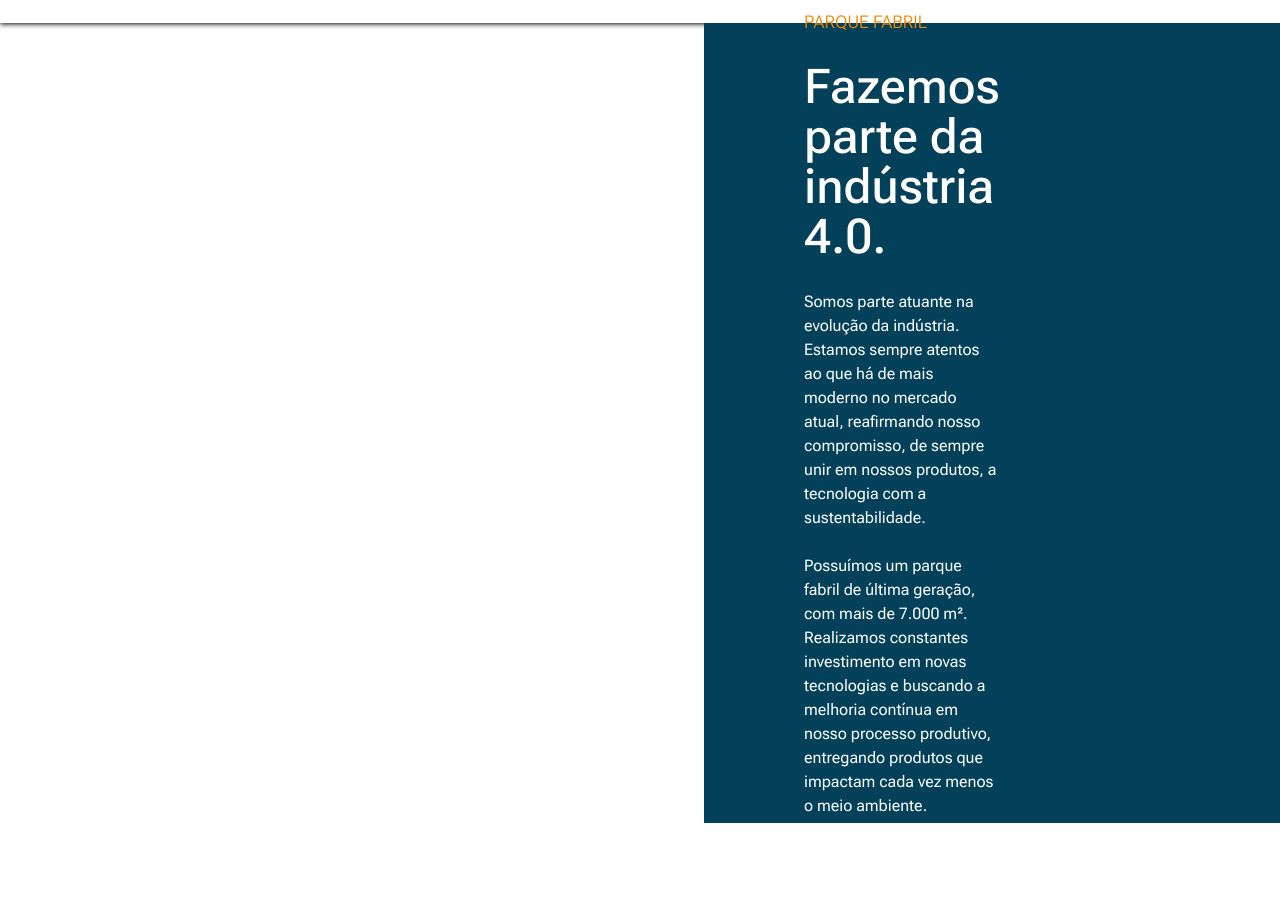
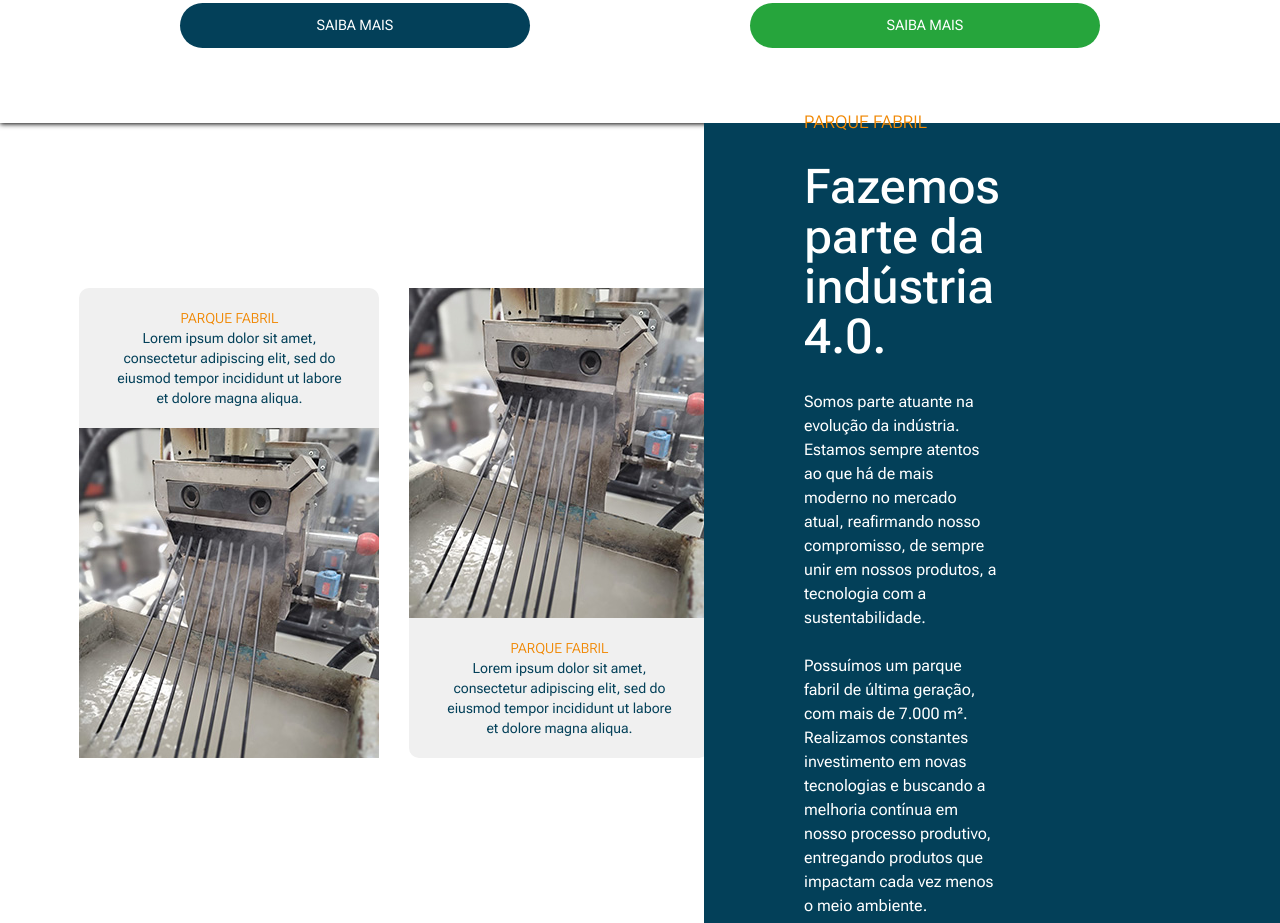
Before and after one commit to AlessandroLucio/site-kend, a plain HTML site: page index.html in a window 1280 px wide. Shown: the part 2077-3000 px from the top of the page. Before the commit the page ends 2900 px from the top, so only its background shows below. Drawn offline with nearby package versions, Linux system fonts and the light colour scheme.

Commit message:
Section Factory final

```diff
--- a/assets/css/_factory.scss
+++ b/assets/css/_factory.scss
@@ -1,18 +1,47 @@
 .factory {
-
+    margin: 0;
 
     .factory-content {
+        width: 100vw;
         height: 100vh;
         display: flex;
 
         .factory-content-images {
-            width: 60%;
+            width: 56%;
             height: 100%;
+
+            display: flex;
+            justify-content: center;
+            align-items: center;
+            gap: 30px;
+
+            .img-content {
+                width: 300px;
+                height: 470px;
+                background-color: #F0F0F0;
+                border-radius: 10px;
+
+                .img-content-text {
+                    height: 140px;
+                    display: flex;
+                    flex-direction: column;
+                    justify-content: center;
+                    text-align: center;
+
+                    span,
+                    p {
+                        font-size: 14px;
+                        padding-left: 35px;
+                        padding-right: 35px;
+                        margin: 0;
+                    }
+                }
+            }
         }
 
         .factory-content-text {
             width: 45%;
-            height: 100vh;
+            height: 100%;
             position: absolute;
             right: 0;
             display: flex;
@@ -23,7 +52,7 @@
 
 
             p {
-                padding-right:30px;
+                padding-right: 30px;
                 line-height: 24px;
             }
 
--- a/assets/css/_products.scss
+++ b/assets/css/_products.scss
@@ -3,7 +3,7 @@
 
         .product-content {
             width: 100vw;
-            height: 500px;
+            height: 600px;
             padding: 0px;
             display: grid;
             grid-template-columns: 50% 50%;
--- a/index.html
+++ b/index.html
@@ -150,7 +150,30 @@
 
         <section id="factory" class="factory">
             <div class="container factory-content">
-                <div class="factory-content-images"></div>
+                <div class="factory-content-images">
+                    <div class="img-content">
+                        <div class="img-content-text">
+                            <p class="blue-text">
+                                <span class="section-name">PARQUE FABRIL</span><br>
+                                Lorem ipsum dolor sit amet, consectetur adipiscing elit,
+                                sed do eiusmod tempor incididunt ut
+                                labore et dolore magna aliqua.
+                            </p>
+                        </div>
+                        <img src="./assets/images/img_maquina.jpg" alt="">
+                    </div>
+                    <div class="img-content">
+                        <img src="./assets/images/img_maquina.jpg" alt="">
+                        <div class="img-content-text">
+                            <p class="blue-text">
+                                <span class="section-name">PARQUE FABRIL</span><br>
+                                Lorem ipsum dolor sit amet, consectetur adipiscing elit,
+                                sed do eiusmod tempor incididunt ut
+                                labore et dolore magna aliqua.
+                            </p>
+                        </div>
+                    </div>
+                </div>
                 <div class="factory-content-text">
                     <h3 class="section-name">PARQUE FABRIL</h3>
                     <h1 class="white-title">Fazemos parte da indústria 4.0.</h1>
```
Also changed, not shown: assets/css/main.css, assets/images/img_maquina.jpg (added), 1 other file.
